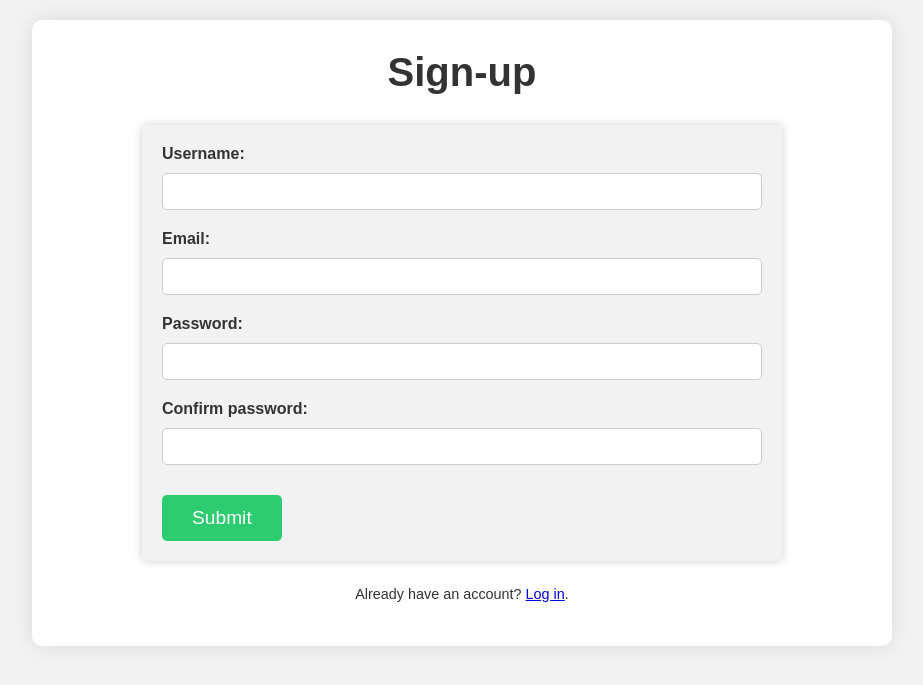
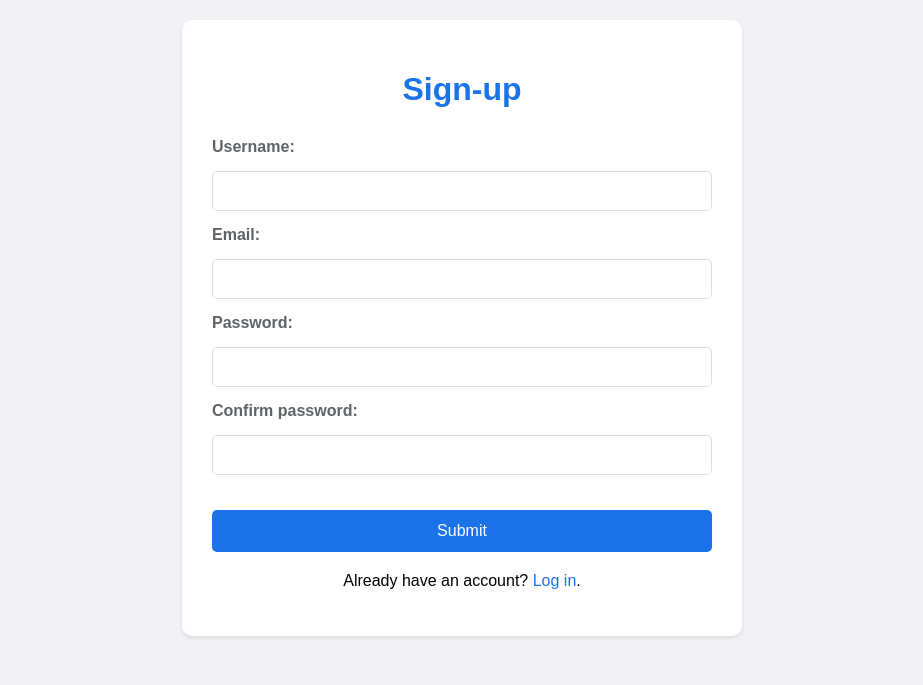
Before and after one commit to vishnu-0567/PowerForecaster, a Flask app: page /signup in a window 1280 px wide. Shown: the top 685 px of the page, without its empty margins (178-1101 px from the left). Run offline with Flask 3, Linux system fonts and the light colour scheme; parts of the project's set-up code (start-up, migrations or seed data) failed here and were passed over.

Commit message:
Update signup.html

```diff
--- a/templates/signup.html
+++ b/templates/signup.html
@@ -1,8 +1,79 @@
 <!DOCTYPE html>
 <html>
     <head>
-    	<title>Sign up</title>
-    	<link rel="stylesheet" type="text/css" href="static/styles.css">
+    	<title>Sign Up - PowerForecaster</title>
+    	<style>
+            body {
+                font-family: Arial, sans-serif;
+                background-color: #f0f2f5;
+                margin: 0;
+                padding: 20px;
+            }
+            .container {
+                max-width: 500px;
+                margin: 0 auto;
+                background: white;
+                padding: 30px;
+                border-radius: 10px;
+                box-shadow: 0 2px 4px rgba(0, 0, 0, 0.1);
+            }
+            h1 {
+                color: #1a73e8;
+                text-align: center;
+                margin-bottom: 30px;
+            }
+            form {
+                display: flex;
+                flex-direction: column;
+                gap: 15px;
+            }
+            label {
+                font-weight: bold;
+                color: #5f6368;
+            }
+            input[type="text"],
+            input[type="password"],
+            input[type="email"] {
+                padding: 10px;
+                border: 1px solid #ddd;
+                border-radius: 5px;
+                font-size: 16px;
+            }
+            input[type="submit"] {
+                background-color: #1a73e8;
+                color: white;
+                padding: 12px;
+                border: none;
+                border-radius: 5px;
+                cursor: pointer;
+                font-size: 16px;
+                margin-top: 20px;
+            }
+            input[type="submit"]:hover {
+                background-color: #1557b0;
+            }
+            .error {
+                color: #d93025;
+                text-align: center;
+                margin-top: 10px;
+            }
+            .message {
+                color: #137333;
+                text-align: center;
+                margin-top: 10px;
+            }
+            .redirect-link {
+                text-align: center;
+                margin-top: 20px;
+            }
+            .redirect-link a {
+                color: #1a73e8;
+                text-decoration: none;
+            }
+            .redirect-link a:hover {
+                text-decoration: underline;
+            }
+        </style>
     </head>
 
     <body>
```
